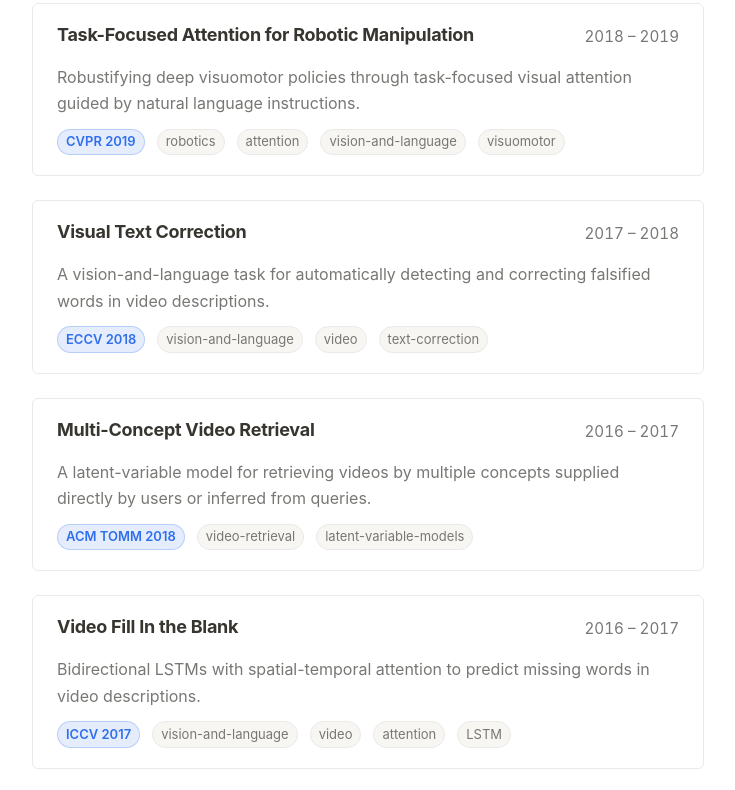
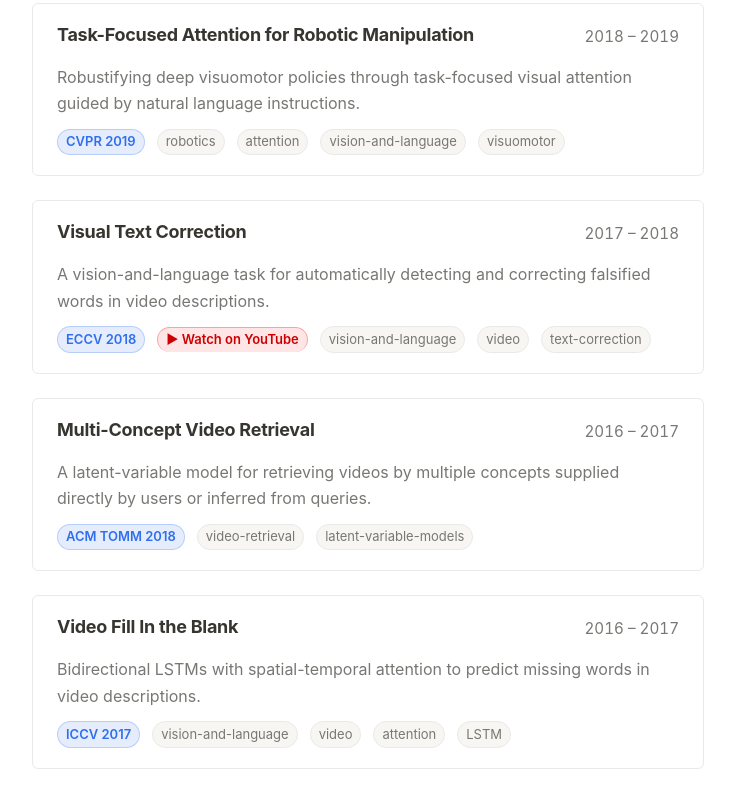
Before and after one commit to amirmazaheri1990/amirmazaheri1990.github.io, an Astro site: page /projects in a window 1280 px wide. Shown: the part 1257-2047 px from the top of the page, without its empty margins (272-1007 px from the left). Built offline with nearby package versions, Linux system fonts and the light colour scheme; Astro itself is replaced by a stand-in of ours.

Commit message:
Show YouTube video link inline on project cards
Previously, a project's video was reachable only after clicking through
to the individual project page. This surfaces it directly on the
listing so visitors can jump to the talk in one click.

- projects.astro & index.astro: refactor project card from a
  single-anchor block into an <article> with a "stretched-link"
  pattern on the title. This keeps whole-card click-through to the
  project page while allowing a nested video anchor to receive its
  own clicks.
- Add a YouTube-red "▶ Watch on YouTube" badge that renders when the
  project (or one of its publications) has a video URL. Opens in a
  new tab with rel="noopener".
- Resolves videoUrl from project.data.links.video first, then falls
  back to the first publication with a video link.

Only Visual Text Correction currently has a video, so it's the only
card that shows the badge today; future entries pick it up
automatically once a video URL is added to the frontmatter.

```diff
--- a/src/pages/index.astro
+++ b/src/pages/index.astro
@@ -63,18 +63,26 @@ const featured = (await getCollection('projects'))
         {featured.map((p) => {
           const venues = p.data.publications.map((pub) => `${pub.venue} ${pub.year}`);
           const hasPatent = p.data.patents.length > 0;
+          const videoUrl =
+            p.data.links.video ??
+            p.data.publications.find((pub) => pub.links.video)?.links.video;
           return (
-            <a href={`/projects/${p.slug}`} class="card project-card">
+            <article class="card project-card">
               <div class="row-between">
-                <h3>{p.data.title}</h3>
+                <h3>
+                  <a class="stretched-link" href={`/projects/${p.slug}`}>{p.data.title}</a>
+                </h3>
                 {p.data.period && <span class="date">{p.data.period}</span>}
               </div>
               <p class="muted">{p.data.summary}</p>
               <div class="row">
                 {venues.map((v) => <span class="badge venue">{v}</span>)}
                 {hasPatent && <span class="badge patent">Patent</span>}
+                {videoUrl && (
+                  <a class="badge video" href={videoUrl} rel="noopener" target="_blank">▶ Watch on YouTube</a>
+                )}
               </div>
-            </a>
+            </article>
           );
         })}
       </div>
@@ -84,8 +92,25 @@ const featured = (await getCollection('projects'))
 </Base>
 
 <style>
-.project-card { display: block; color: inherit; }
-.project-card h3 { color: var(--text); }
+.project-card {
+  position: relative;
+}
+.project-card h3 {
+  margin: 0 0 0.35rem;
+}
+.project-card h3 a {
+  color: var(--text);
+  border-bottom: none;
+}
+.project-card h3 a:hover {
+  color: var(--accent);
+}
+.stretched-link::after {
+  content: '';
+  position: absolute;
+  inset: 0;
+  z-index: 0;
+}
 .badge {
   display: inline-block;
   padding: 0.1rem 0.5rem;
@@ -104,7 +129,22 @@ const featured = (await getCollection('projects'))
   color: #b45309;
   border-color: color-mix(in srgb, #f59e0b 30%, transparent);
 }
+a.badge.video {
+  position: relative;
+  z-index: 1;
+  background: color-mix(in srgb, #ff0000 10%, transparent);
+  color: #cc0000;
+  border-color: color-mix(in srgb, #ff0000 30%, transparent);
+  border-bottom: none;
+  text-decoration: none;
+}
+a.badge.video:hover {
+  background: color-mix(in srgb, #ff0000 20%, transparent);
+  color: #a00000;
+}
 @media (prefers-color-scheme: dark) {
   .badge.patent { color: #fbbf24; }
+  a.badge.video { color: #ff8080; }
+  a.badge.video:hover { color: #ffb3b3; }
 }
 </style>
--- a/src/pages/projects.astro
+++ b/src/pages/projects.astro
@@ -17,19 +17,27 @@ const projects = (await getCollection('projects')).sort(
         (p) => `${p.venue} ${p.year}`
       );
       const hasPatent = project.data.patents.length > 0;
+      const videoUrl =
+        project.data.links.video ??
+        project.data.publications.find((p) => p.links.video)?.links.video;
       return (
-        <a href={`/projects/${project.slug}`} class="card project-card">
+        <article class="card project-card">
           <div class="row-between">
-            <h3>{project.data.title}</h3>
+            <h3>
+              <a class="stretched-link" href={`/projects/${project.slug}`}>{project.data.title}</a>
+            </h3>
             {project.data.period && <span class="date">{project.data.period}</span>}
           </div>
           <p class="muted">{project.data.summary}</p>
           <div class="row">
             {venues.map((v) => <span class="badge venue">{v}</span>)}
             {hasPatent && <span class="badge patent">Patent</span>}
+            {videoUrl && (
+              <a class="badge video" href={videoUrl} rel="noopener" target="_blank">▶ Watch on YouTube</a>
+            )}
             {project.data.tags.map((t) => <span class="tag">{t}</span>)}
           </div>
-        </a>
+        </article>
       );
     })}
   </div>
@@ -37,12 +45,26 @@ const projects = (await getCollection('projects')).sort(
 
 <style>
 .project-card {
-  display: block;
-  text-decoration: none;
-  color: inherit;
+  position: relative;
 }
 .project-card h3 {
+  margin: 0 0 0.35rem;
+}
+.project-card h3 a {
   color: var(--text);
+  border-bottom: none;
+}
+.project-card h3 a:hover {
+  color: var(--accent);
+}
+/* Stretched-link: make the whole card clickable via the title anchor,
+   while other anchors (e.g. the YouTube badge) sit above and take
+   their own clicks. */
+.stretched-link::after {
+  content: '';
+  position: absolute;
+  inset: 0;
+  z-index: 0;
 }
 .badge {
   display: inline-block;
@@ -62,7 +84,22 @@ const projects = (await getCollection('projects')).sort(
   color: #b45309;
   border-color: color-mix(in srgb, #f59e0b 30%, transparent);
 }
+a.badge.video {
+  position: relative;
+  z-index: 1;
+  background: color-mix(in srgb, #ff0000 10%, transparent);
+  color: #cc0000;
+  border-color: color-mix(in srgb, #ff0000 30%, transparent);
+  border-bottom: none;
+  text-decoration: none;
+}
+a.badge.video:hover {
+  background: color-mix(in srgb, #ff0000 20%, transparent);
+  color: #a00000;
+}
 @media (prefers-color-scheme: dark) {
   .badge.patent { color: #fbbf24; }
+  a.badge.video { color: #ff8080; }
+  a.badge.video:hover { color: #ffb3b3; }
 }
 </style>
```
